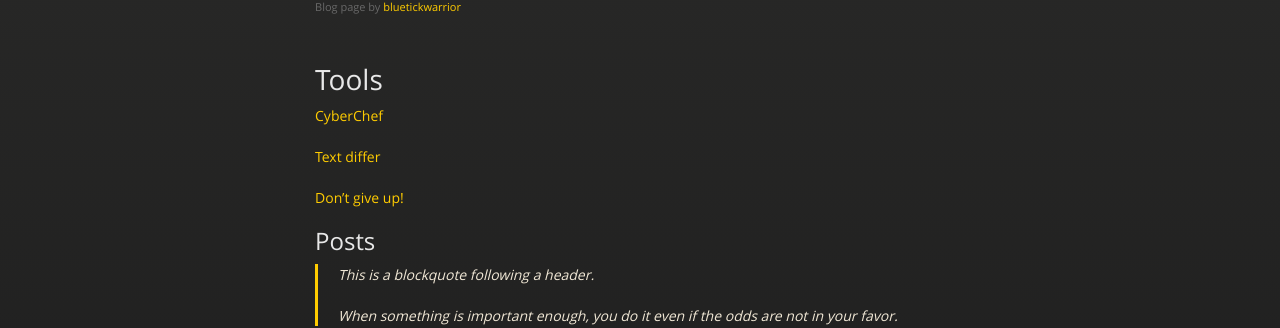
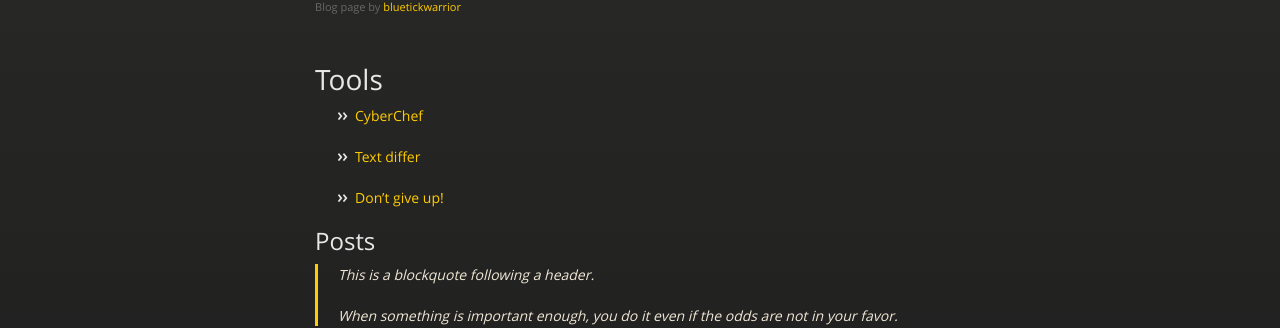
Before and after one commit to bluetickwarrior/bluetickwarrior.github.io, a Jekyll site: the page built from index.md, in a window 1280 px wide. Shown: the part 207-535 px from the top of the page. Built offline with Jekyll 4.4.1, drawn with Linux system fonts in a browser that asks for light colours; our own code applies the rules of GitHub Pages for plain Markdown files.

```diff
--- a/index.md
+++ b/index.md
@@ -2,11 +2,11 @@
 layout: default
 ---
 # Tools
-[CyberChef](https://cyberchef.bluetickwarrior.com)
+*  [CyberChef](https://cyberchef.bluetickwarrior.com)
 
-[Text differ](https://textdiff.bluetickwarrior.com)
+*  [Text differ](https://textdiff.bluetickwarrior.com)
 
-[Don't give up!](https://dontgiveup.bluetickwarrior.com)
+*  [Don't give up!](https://dontgiveup.bluetickwarrior.com)
 
 
 ## Posts
```
